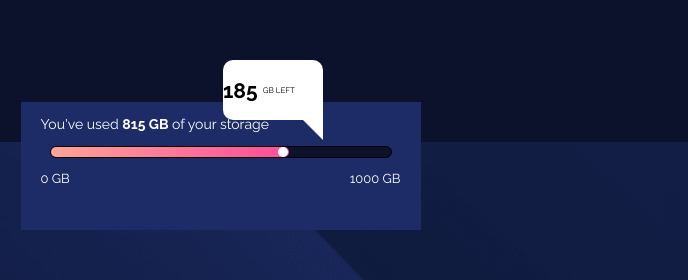
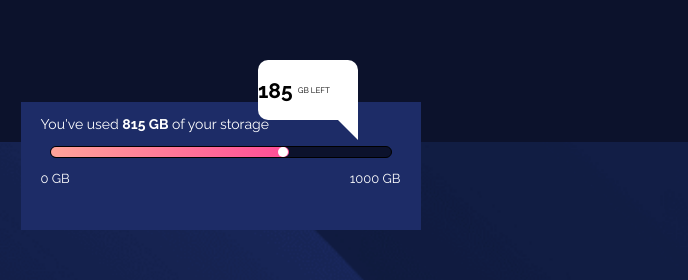
Before and after one commit to Matanski/fylo-data-storage-component, a plain HTML site: page index.html in a window 1280 px wide. Shown: the part 238-518 px from the top of the page, 592-1280 px from the left. Drawn offline with Linux system fonts and the light colour scheme.

Commit message:
Update style.css

```diff
--- a/style.css
+++ b/style.css
@@ -111,7 +111,7 @@ span{
     flex-direction:column;
     align-items:end;
     position:absolute;
-    margin-left:450px;
+    margin-left:520px;
     margin-bottom:100px;
 }
 
```
